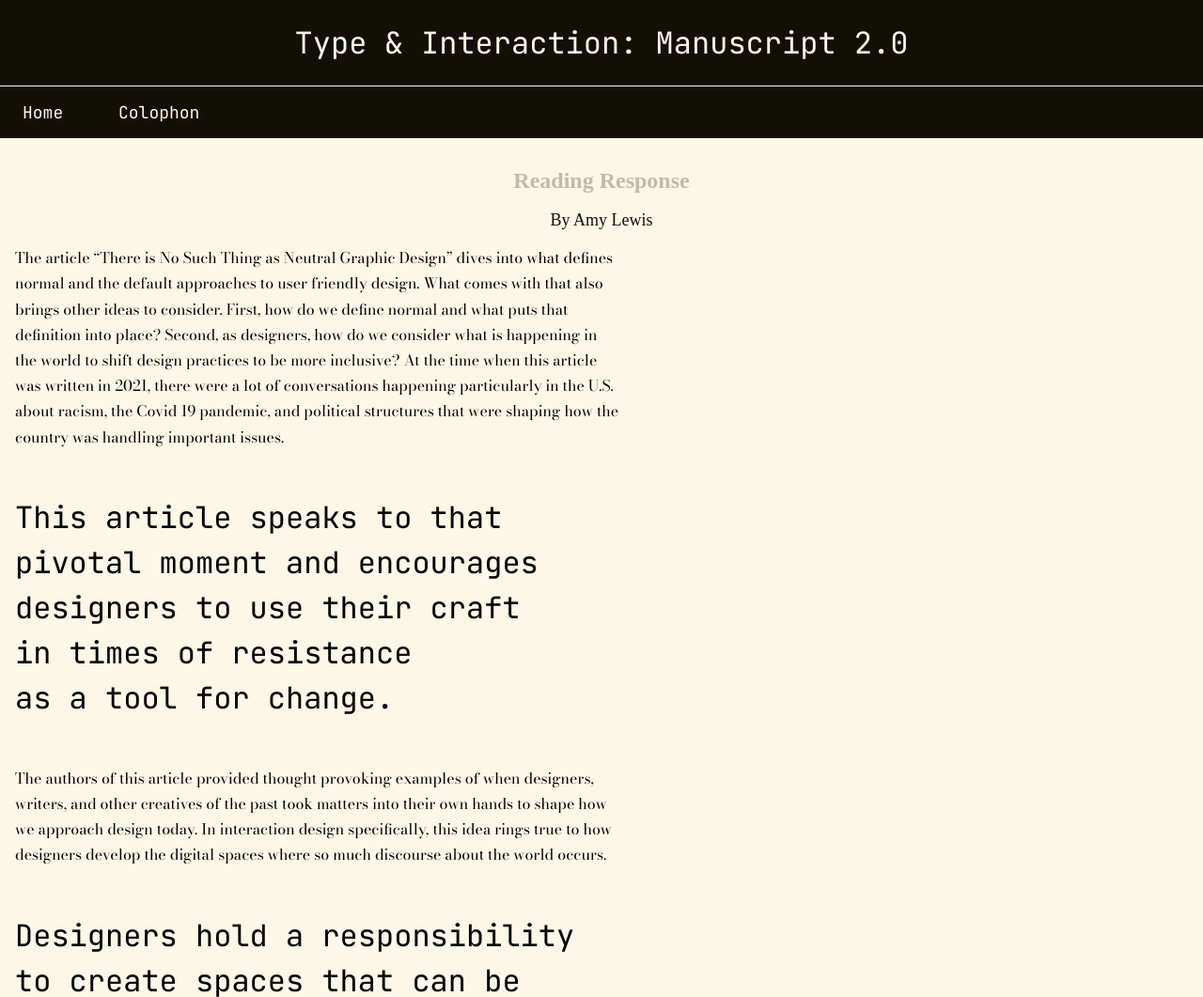
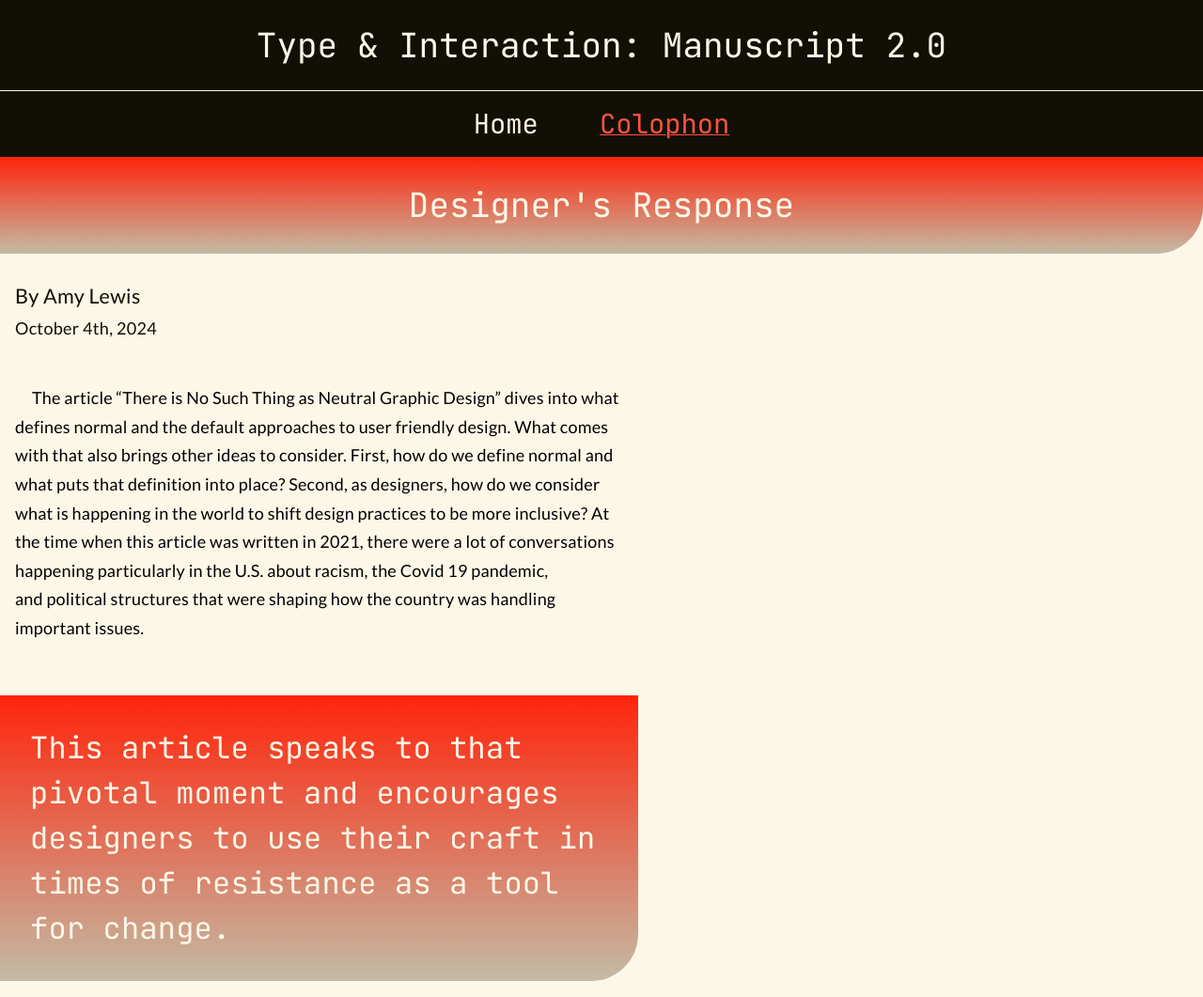
Before and after one commit to AmyLew15/Manuscript-2.0, a plain HTML site: page colophon.html in a window 1280 px wide. Shown: the top 1061 px of the page at 94% size. Drawn offline with nearby package versions, Linux system fonts and the light colour scheme.

Commit message:
Switched some styles and start of media

```diff
--- a/assets/common.css
+++ b/assets/common.css
@@ -1,7 +1,7 @@
 :root{
     /* fonts */
     --font-1: "JetBrains Mono";
-    --font-2: "Bodoni Moda";
+    --font-2: "Lato";
 
     /* font sizes */
     --font-base: 16px;
@@ -19,18 +19,19 @@
     --dark-beige: #c3bba5;
     --black: #120f06;
     --light-red: #ff240b;
-    --dark-red: #cc1400;
+    --red: #ff5340;
 }
 
     /* Mobile Styles */
     body{
         background-color: var(--light-beige);
+        margin: 0;
     }
 
     h1{
         font-family: var(--font-1);
         font-weight: 400;
-        font-size: var(--size-3);
+        font-size: calc(var(--size-2)*1.5);
         color: var(--light-beige);
         display: flex;
         flex-direction: column;
@@ -41,11 +42,11 @@
 
     nav{
         font-family: var(--font-1);
-        font-size: var(--size-1);
+        font-size: var(--size-2);
         color: var(--light-beige);
         display: flex;
         flex-direction: column;
-        align-items: left;
+        align-items: center;
         justify-content: space-between;
         padding-top: 16px;
         border-top: solid 1px var(--light-beige);
@@ -55,53 +56,89 @@
         padding: 24px;
     }
 
+    .selected{
+        color: var(--red);
+        text-decoration: underline 1px;
+    }
+
     header{
         background-color: var(--black);
         padding-bottom: 16px;
     }
 
+    h2{
+        font-family: var(--font-1);
+        font-size: calc(var(--size-2)*1.5);
+        font-weight: 400;
+        line-height: calc(var(--size-2)*1.8);
+        text-wrap: pretty;
+        color: var(--light-beige);
+        background-image: linear-gradient(var(--light-red), var(--dark-beige));
+        border-radius: 0px 0px 50px 0px;
+        text-align: center;
+        padding: 30px;
+        margin-bottom: 24px;
+    }
+
+    em{
+        font-family: var(--font-1);
+        font-size: calc(var(--size-2)*1.5);
+        font-weight: 700;
+        line-height: calc(var(--size-2)*1.8);
+        color: var(--black);
+    }
+
     hgroup{
         font-family: var(--font-2);
-    }
-
-    h2{
-        font-size: var(--size-2);
-        font-weight: 700;
-        color: var(--dark-beige);
         text-align: center;
-        line-height: calc(var(--size-2)*1.3);
-        padding-top: 30px;
+        color: var(--black);
+        letter-spacing: .3px;
     }
 
     h3{
-        font-size: var(--size-1);
-        font-weight: 500;
-        color: var(--black);
-        text-align: center;
-        padding-top: 16px;
+        font-size: calc(var(--size-1)*1.2);
     }
 
     h4{
         font-size: var(--size-1);
-        font-weight: 500;
-        color: var(--black);
-        text-align: center;
         padding-top: 10px;
         padding-bottom: 16px;
     }
 
+    h5{
+        font-family: var(--font-1);
+        font-size: calc(var(--size-1)*1.5);
+        font-weight: 400;
+        text-wrap: pretty;
+        color: var(--light-beige);
+        background-image: linear-gradient(var(--light-red), var(--dark-beige));
+        border-radius: 0px 0px 0px 0px;
+        text-align: center;
+        padding-top: 36px;
+        padding-bottom: 36px;
+    }
+
     article {
         font-family: var(--font-2);
-        font-size: var(--font-base);
+        font-size: var(--size-1);
         font-weight: 400;
-        line-height: calc(var(--font-base)*1.7);
+        line-height: calc(var(--size-1)*1.7);
+        letter-spacing: .2px;
+        text-indent: 18px;
         text-align: left;
-        text-wrap: balance;
+        text-wrap: pretty;
         max-width: 65ch;
-        margin: 16px;
         display: flex;
         flex-direction: column;
-        gap: 32px;
+        gap: 16px;
+    }
+
+    p{
+        margin: 16px;
+    }
+
+    p:last-of-type{
+        margin-bottom: 40px;
     }
 
     blockquote{
@@ -109,11 +146,32 @@
         font-size: var(--size-3);
         font-weight: 400;
         line-height: calc(var(--size-3)*1.5);
-        color: linear-gradient (var(--dark-beige)), (var(--light-red));
+        color: var(--light-beige);
+        background-image: linear-gradient(var(--light-red), var(--dark-beige));
+        border-radius: 0px 0px 50px 0px;
+        text-indent: 0;
         text-align: left;
-        text-wrap: balance;
-        padding-top: 16px;
-        padding-bottom: 16px;
+        text-wrap: pretty;
+        padding: 32px;
+        margin-top: 24px;
+        margin-bottom: 24px;
+    }
+
+    section{
+        font-family: var(--font-2);
+        font-size: var(--size-1);
+        font-weight: 400;
+        line-height: calc(var(--size-1)*1.7);
+        letter-spacing: .2px;
+        color: var(--black);
+        background-color: var(--dark-beige);
+        text-indent: 18px;
+        text-align: left;
+        text-wrap: pretty;
+        max-width: 65ch;
+        display: flex;
+        flex-direction: column;
+        padding-bottom: 32px;
     }
 
     footer{
@@ -125,5 +183,31 @@
         flex-direction: column;
         align-items: center;
         padding: 32px;
-        margin-top: 48px;
     }
+
+    /* Media Queries */
+
+    @media (min-width: 500px){
+
+        nav{
+            font-size: calc(var(--size-2)*1.2);
+        }
+
+        h2{
+            margin-bottom: 16px;
+        }
+
+        hgroup{
+            text-align: left;
+            padding-top: 0;
+            padding: 16px;
+        }
+
+        footer{
+            font-size: var(--size-1);
+        }
+    }
+
+    @media(min-width: 678px){
+
+    }
--- a/colophon.html
+++ b/colophon.html
@@ -9,9 +9,9 @@
         <link href="assets/common.css" rel="stylesheet">
 
             <!--Fonts-->
-        <link rel="preconnect" href="https://fonts.googleapis.com">
-        <link rel="preconnect" href="https://fonts.gstatic.com" crossorigin>
-        <link href="https://fonts.googleapis.com/css2?family=Bodoni+Moda:ital,opsz,wght@0,6..96,400..900;1,6..96,400..900&family=JetBrains+Mono:ital,wght@0,100..800;1,100..800&display=swap" rel="stylesheet">
+            <link rel="preconnect" href="https://fonts.googleapis.com">
+            <link rel="preconnect" href="https://fonts.gstatic.com" crossorigin>
+            <link href="https://fonts.googleapis.com/css2?family=JetBrains+Mono:ital,wght@0,100..800;1,100..800&family=Lato:ital,wght@0,100;0,300;0,400;0,700;0,900;1,100;1,300;1,400;1,700;1,900&display=swap" rel="stylesheet">
     </head>
 
     <body>
@@ -19,22 +19,32 @@
             <h1>Type & Interaction: Manuscript 2.0</h1>
                 <nav>
                     <ul>
-                        <a href="../Manuscript-2.0/index.html"><span>Home</span></a>
-                        <a href="../Manuscript-2.0/colophon.html"><span>Colophon</span></a>
+                        <a href="index.html"><span>Home</span></a>
+                        <a href="colophon.html"><span class="selected">Colophon</span></a>
                     </ul>
                 </nav>
         </header>
 
-        <section class="reflection">
-            <h2>Reading Response</h2>
-            <h3>By Amy Lewis</h3>
-                <article>
-                <p class="response">The article “There is No Such Thing as Neutral Graphic Design” dives into what defines normal and the default approaches to user friendly design. What comes with that also brings other ideas to consider. First, how do we define normal and what puts that definition into place? Second, as designers, how do we consider what is happening in the world to shift design practices to be more inclusive? At the time when this article was written in 2021, there were a lot of conversations happening particularly in the U.S. about racism, the Covid 19 pandemic, and political structures that were shaping how the country was handling important issues.</p>
-                <blockquote class="response">This article speaks to that pivotal moment and encourages designers to use their craft in times of resistance as a tool for change.</blockquote>
-                <p class="response">The authors of this article provided thought provoking examples of when designers, writers, and other creatives of the past took matters into their own hands to shape how we approach design today. In interaction design specifically, this idea rings true to how designers develop the digital spaces where so much discourse about the world occurs.</p>
-                <blockquote class="response">Designers hold a responsibility to create spaces that can be a vessel for the good, the bad, and the ugly that allow for societal course correction when it is needed most.</blockquote>
-                <p class="response">As a designer myself and growing up in tandem with digital spaces, I am encouraged but also believe it is necessary to look at current events to inform my own work. I think this article articulated very well the perspective of how as a designer, what I bring to the table in my own biases, experiences, and preferences matters. I believe design is truly a collaborative profession and that the best design comes from the voices, ideas, and structures that break the status quo.</p>
+        <h2>Designer's Response</h2>
+            <hgroup>
+                <h3>By Amy Lewis</h3>
+                <h4><time>October 4th, 2024</time></h4>
+            </hgroup>
+                <article class="centered-text">
+                <p>The article “There is No Such Thing as Neutral Graphic Design” dives into what defines normal and the default approaches to user friendly design. What comes with that also brings other ideas to consider. First, how do we define normal and what puts that definition into place? Second, as designers, how do we consider what is happening in the world to shift design practices to be more inclusive? At the time when this article was written in 2021, there were a lot of conversations happening particularly in the U.S. about racism, the Covid 19 pandemic, and political structures that were shaping how the country was handling important issues.</p>
+                <blockquote>This article speaks to that pivotal moment and encourages designers to use their craft in times of resistance as a tool for change.</blockquote>
+                <p>The authors of this article provided thought provoking examples of when designers, writers, and other creatives of the past took matters into their own hands to shape how we approach design today. In interaction design specifically, this idea rings true to how designers develop the digital spaces where so much discourse about the world occurs.</p>
+                <blockquote>Designers hold a responsibility to create spaces that can be a vessel for the good, the bad, and the ugly that allow for societal course correction when it is needed most.</blockquote>
+                <p>As a designer myself and growing up in tandem with digital spaces, I am encouraged but also believe it is necessary to look at current events to inform my own work. I think this article articulated very well the perspective of how as a designer, what I bring to the table in my own biases, experiences, and preferences matters. I believe design is truly a collaborative profession and that the best design comes from the voices, ideas, and structures that break the status quo.</p>
                 </article>
-        </section>
+
+                <section class="centered-text">
+                <h5>About this Site</h5>
+                <p>I created this site as part of my studies at Parsons School of Design in NYC. This was my first time attempting html and css coding structures. The article I chose to share on this website was originally posted on AIGA' blog website: "Eye on Design" and it was my pleasure to share the article in part with my response to it for more folks to have the chance to read it. Many thanks to my professors and MPS cohort for all the encouragement this fall. </p>
+                </section>
+        <!--End-->
+        <footer>
+            <p>© Amy Lewis 2024</p>
+        </footer>
     </body>
 </html>
```
Also changed, not shown: index.html (+8 -8 lines).
